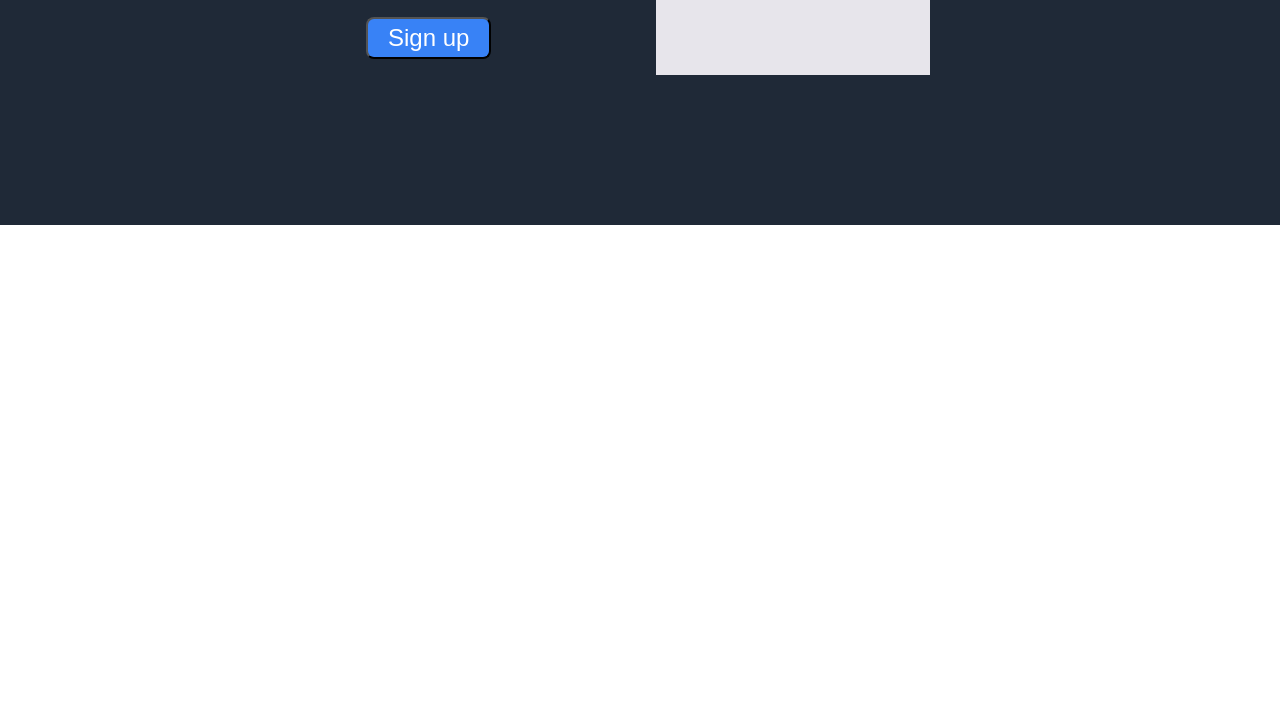
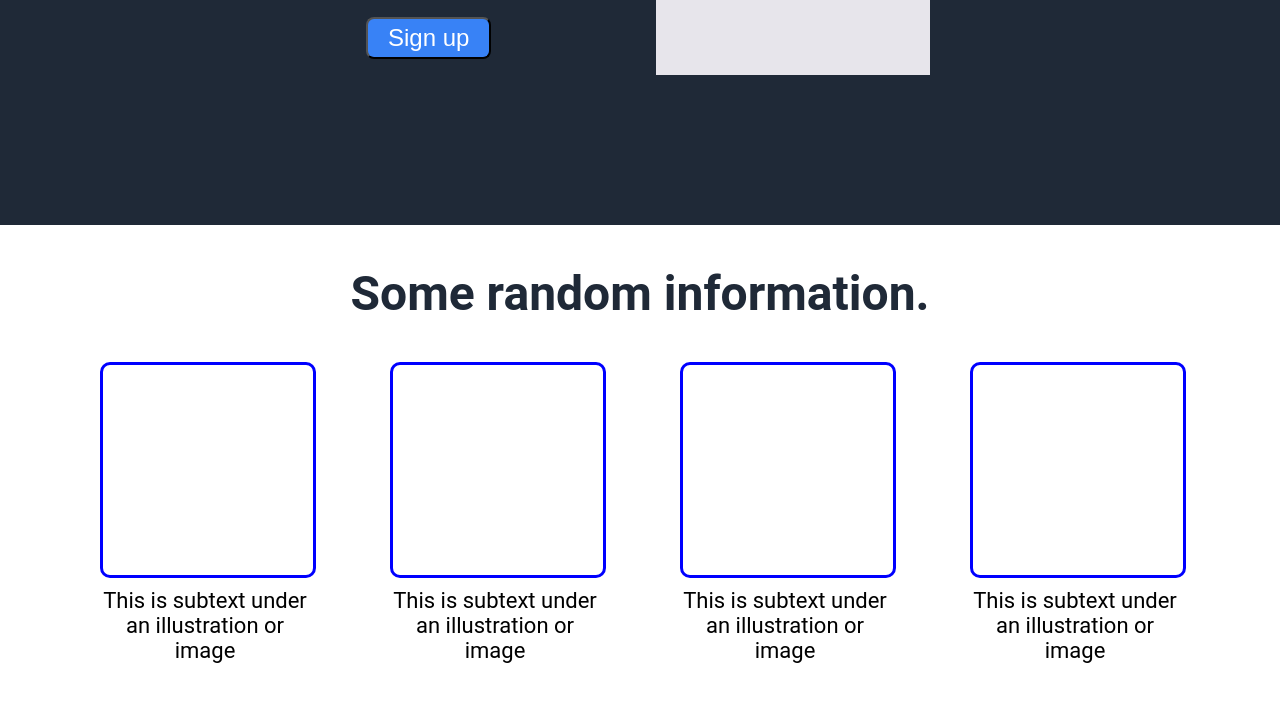
Before and after one commit to BilalKhoffash/landing-page, a plain HTML site: page index.html in a window 1280 px wide. Shown: the part 471-1172 px from the top of the page. Before the commit the page ends 800 px from the top, so only its background shows below. Drawn offline with Linux system fonts and the light colour scheme.

Commit message:
content section with HTML and CSS update

```diff
--- a/index.html
+++ b/index.html
@@ -31,5 +31,26 @@
                 </div>
             </div>
         </div>
+        <div class="content">
+            <div class="colorcontent">Some random information.</div>
+            <div class="maincontent">
+                <div class="item">
+                    <div class="imgph2"></div>
+                    <div class="itemtext">This is subtext under an illustration or image</div>
+                </div>
+                <div class="item">
+                    <div class="imgph2"></div>
+                    <div class="itemtext">This is subtext under an illustration or image</div>
+                </div>
+                <div class="item">
+                    <div class="imgph2"></div>
+                    <div class="itemtext">This is subtext under an illustration or image</div>
+                </div>
+                <div class="item">
+                    <div class="imgph2"></div>
+                    <div class="itemtext">This is subtext under an illustration or image</div>
+                </div>
+            </div>
+        </div>
     </body>
 </html>
--- a/style.css
+++ b/style.css
@@ -72,3 +72,41 @@ body {
     background-color: #e7e5eb;
     text-align: center;
 }
+
+.content {
+    display: flex;
+    flex-direction: column;
+    justify-content: center;
+    align-items: center;
+}
+
+.colorcontent {
+    color: #1f2937;
+    font-size: 36pt;
+    font-weight: 700;
+    margin-top: 40px;
+    margin-bottom: 40px;
+}
+
+.maincontent {
+    display: flex;
+    gap: 80px;
+    margin-bottom: 100px;
+}
+
+.imgph2 {
+    height: 210px;
+    width: 210px;
+    border-radius: 10px;
+    border: solid blue 3px;
+}
+
+.item {
+    width: 210px;
+    text-align: center;
+}
+
+.itemtext {
+    font-size: 22px;
+    margin-top: 10px;
+}
```
